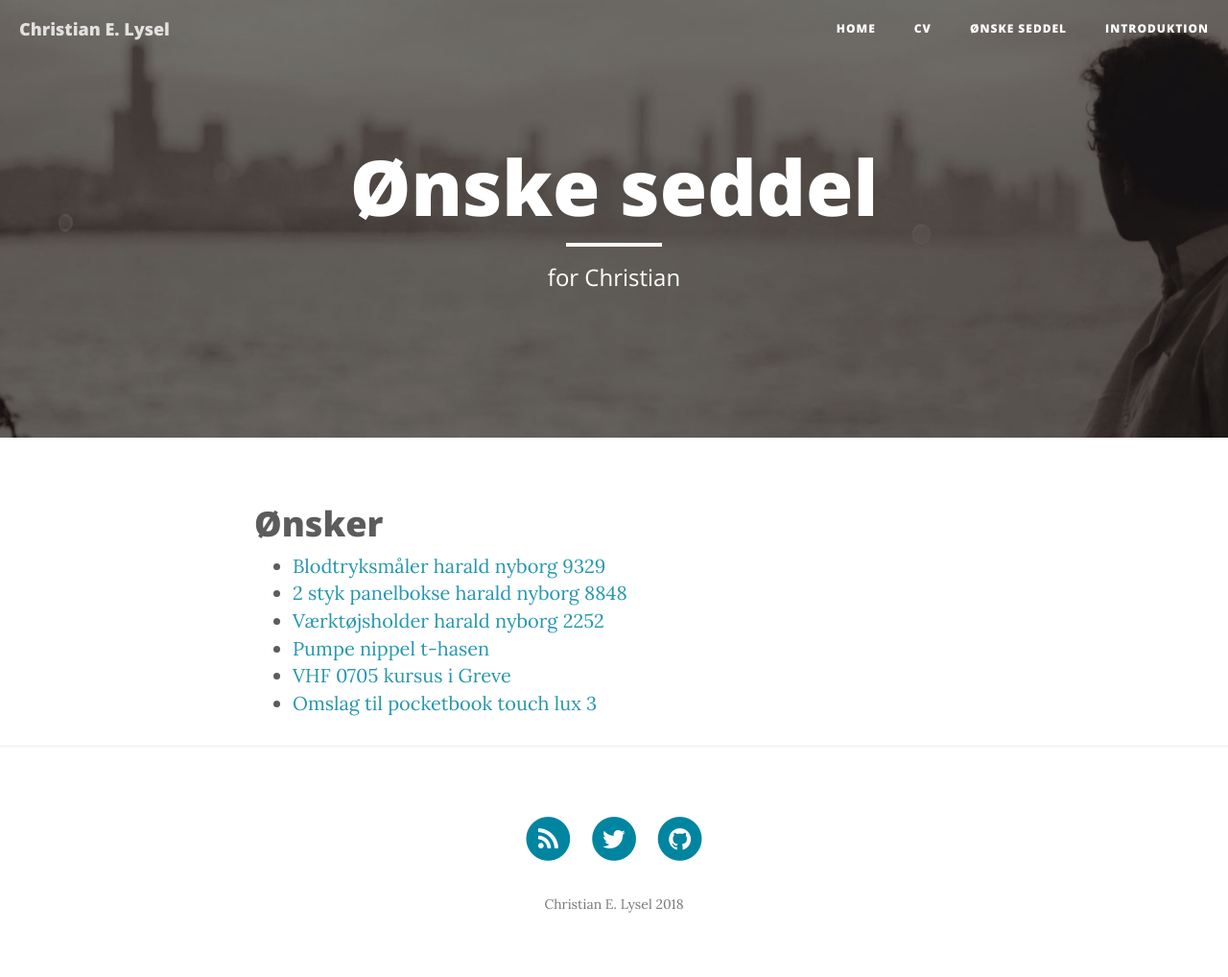
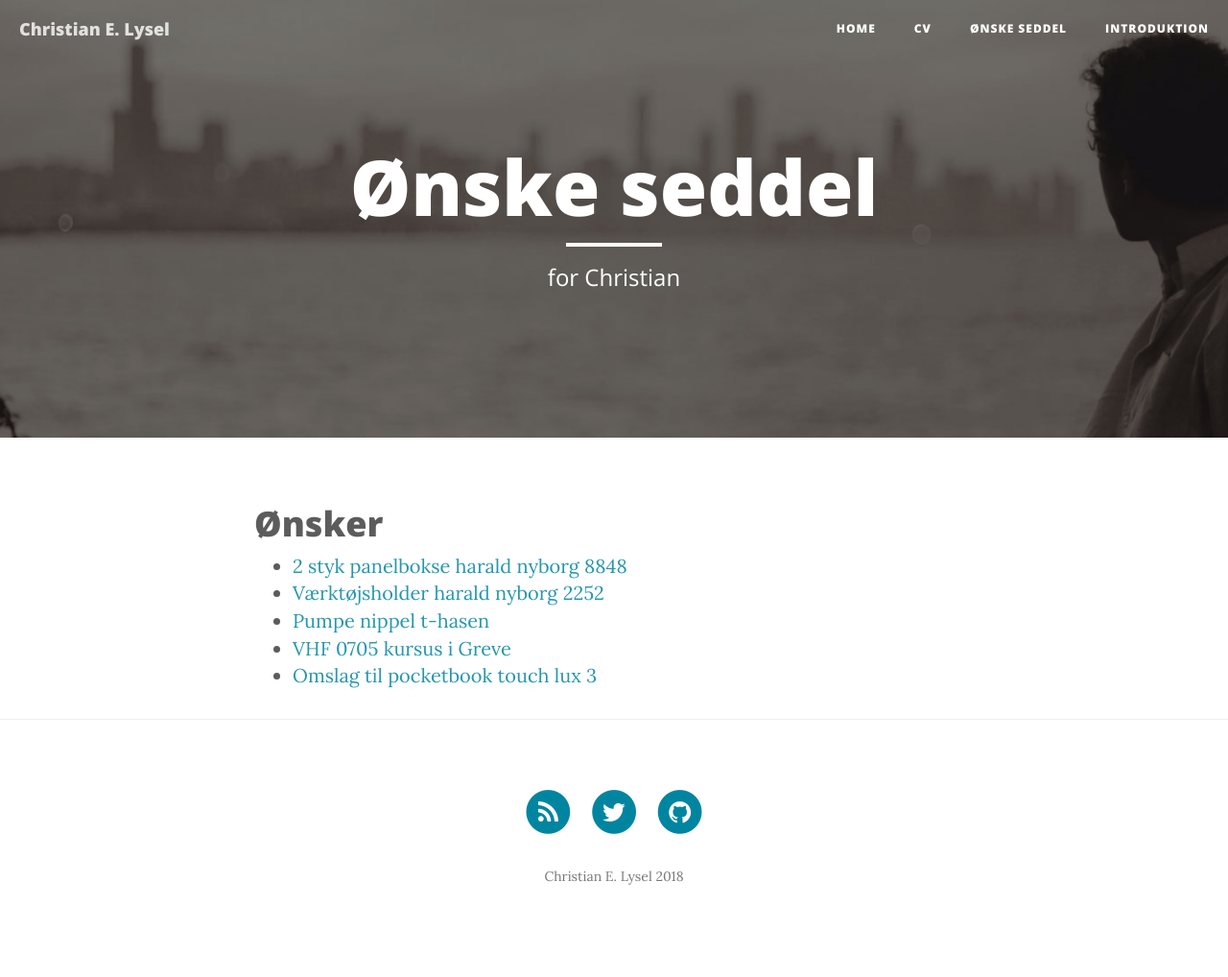
Before and after one commit to clysel/christian.lysel.net, a Jekyll site: the page built from gave.markdown, in a window 1280 px wide. Shown: the whole page at 96% size. Built offline with Jekyll 4.4.1, drawn with Linux system fonts in a browser that asks for light colours; nearby versions of some CDN libraries; after the commit the page ends 989 px from its top, so only the background shows below that.

Commit message:
Update gave.markdown

```diff
--- a/gave.markdown
+++ b/gave.markdown
@@ -6,8 +6,7 @@ header-img: "img/about-bg.jpg"
 ---
 # Ønsker
 
- * [Blodtryksmåler harald nyborg 9329](https://www.harald-nyborg.dk/p9329/blodtryksmaaler)
- * [2 styk panelbokse harald nyborg 8848](https://www.harald-nyborg.dk/p8848/mitsutomo-panelbokssaet-31-dele)
+* [2 styk panelbokse harald nyborg 8848](https://www.harald-nyborg.dk/p8848/mitsutomo-panelbokssaet-31-dele)
  * [Værktøjsholder harald nyborg 2252](https://www.harald-nyborg.dk/p2252/mitsutomo-vaerktojsholder-plast)
  * [Pumpe nippel t-hasen](http://www.thansen.dk/product.asp?n=-449988340&pn=-449988301)
  * [VHF 0705 kursus i Greve](https://nauticmarine.dk/vhf-kursus/)
```
